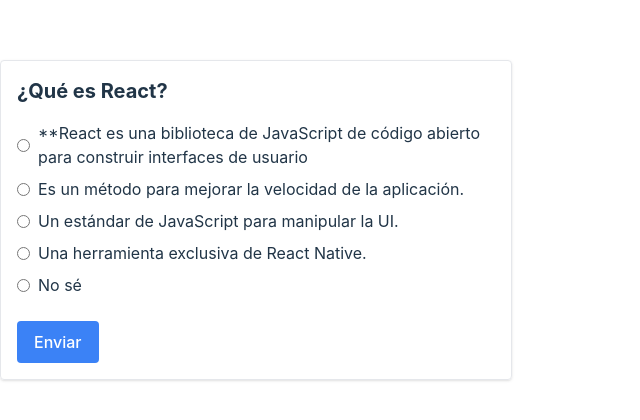
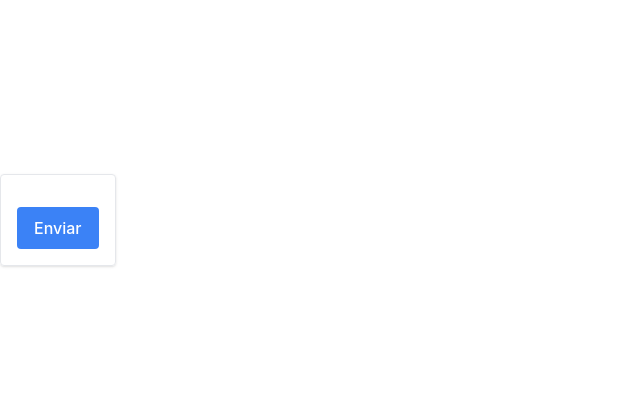
Before and after one commit to ricardoaot/dev-coach, a React (Vite) app: page / in a window 1280 px wide. Shown: the part 180-600 px from the top of the page, without its empty margins (0-640 px from the left). Built offline with nearby package versions, Linux system fonts and the light colour scheme.

Commit message:
subiendo cambios

```diff
--- a/src/components/organisms/QuestionFormComponent.tsx
+++ b/src/components/organisms/QuestionFormComponent.tsx
@@ -1,74 +1,48 @@
 import { useFormik } from "formik";
 import { QuestionData } from "../molecules/QuestionForm";
-import { QuestionFormContent } from "../molecules/QuestionForm";
+// import { QuestionFormContent } from "../molecules/QuestionForm";
 import { Button } from "../atoms/Button";
+import preguntas from "../../assets/preguntas_completas_react.json"
 export const QuestionForm: React.FC = () => {
-    const questionData: QuestionData = {
-      question: "¿Qué es React?",
-      explanation:
-        "**React es una biblioteca de JavaScript de código abierto para construir interfaces de usuario.** Está basada en la componetización de la UI: la interfaz se divide en componentes independientes, que contienen su propio estado. Cuando el estado de un componente cambia, React vuelve a renderizar la interfaz.\n\nEsto hace que React sea una herramienta muy útil para construir interfaces complejas, ya que permite dividir la interfaz en piezas más pequeñas y reutilizables.\n\nFue creada en 2011 por Jordan Walke, un ingeniero de software que trabajaba en Facebook y que quería simplificar la forma de crear interfaces de usuario complejas.\n\nEs una biblioteca muy popular y es usada por muchas empresas como Facebook, Netflix, Airbnb, Twitter, Instagram, etc.\n\nEnlaces de interés:\n\n- [Curso de React.js](https://midu.link/react)\n- [Documentación oficial de React en Español](https://es.reactjs.org/)\n- [Introduction to React.js de Facebook (2013)](https://www.youtube.com/watch?v=XxVg_s8xAms)\n- [Documentación oficial de React actualizada](https://beta.reactjs.org/) en inglés\n\n**[⬆ Volver a índice](#índice)**\n\n---",
-      question_level: "Principiante",
-      question_last: "regular",
-      topic: "React web",
-      answer_options: [
-        {
-          option:
-            "**React es una biblioteca de JavaScript de código abierto para construir interfaces de usuario",
-          correct_answer: true,
-        },
-        {
-          option: "Es un método para mejorar la velocidad de la aplicación.",
-          correct_answer: false,
-        },
-        {
-          option: "Un estándar de JavaScript para manipular la UI.",
-          correct_answer: false,
-        },
-        {
-          option: "Una herramienta exclusiva de React Native.",
-          correct_answer: false,
-        },
-        {
-          option: "No sé",
-          correct_answer: false,
-        },
-      ],
-    };
+    const questionData: QuestionData[] = preguntas
 
+    console.log(questionData)
     const formik = useFormik({
       initialValues: {
         selectedOption: "",
       },
       onSubmit: (values) => {
-        if (values.selectedOption === "No sé") {
-          const unknownQuestion = {
-            question: questionData.question,
-            selectedOption: values.selectedOption,
-          };
-          saveUnknownQuestionsToFile([unknownQuestion]);
-        }
-        alert(`Seleccionaste: ${values.selectedOption}`);
+        console.log(values)
+        // if (values.selectedOption === "No sé") {
+        //   const unknownQuestion = {
+        //     question: questionData.question,
+        //     selectedOption: values.selectedOption,
+        //   };
+        //   saveUnknownQuestionsToFile([unknownQuestion]);
+        // }
+        // alert(`Seleccionaste: ${values.selectedOption}`);
       },
     });
 
-    const saveUnknownQuestionsToFile = (questions: { question: string; selectedOption: string }[]) => {
-      const fileData = JSON.stringify(questions, null, 2);
-      const blob = new Blob([fileData], { type: "application/json" });
-      const url = URL.createObjectURL(blob);
-      const link = document.createElement("a");
-      link.href = url;
-      link.download = "unknown_questions.json";
-      link.click();
-    };
+    // const saveUnknownQuestionsToFile = (questions: { question: string; selectedOption: string }[]) => {
+    //   const fileData = JSON.stringify(questions, null, 2);
+    //   const blob = new Blob([fileData], { type: "application/json" });
+    //   const url = URL.createObjectURL(blob);
+    //   const link = document.createElement("a");
+    //   link.href = url;
+    //   link.download = "unknown_questions.json";
+    //   link.click();
+    // };
 
     return (
       <div className="p-4 max-w-lg mx-auto border rounded shadow">
         <form onSubmit={formik.handleSubmit}>
-          <QuestionFormContent
+
+          {/* <QuestionFormContent
             questionData={questionData}
             selectedOption={formik.values.selectedOption}
             handleOptionChange={(option) => formik.setFieldValue("selectedOption", option)}
-          />
+          /> */}
           <Button
             type="submit"
             className="mt-4 bg-blue-500 text-white"
```
